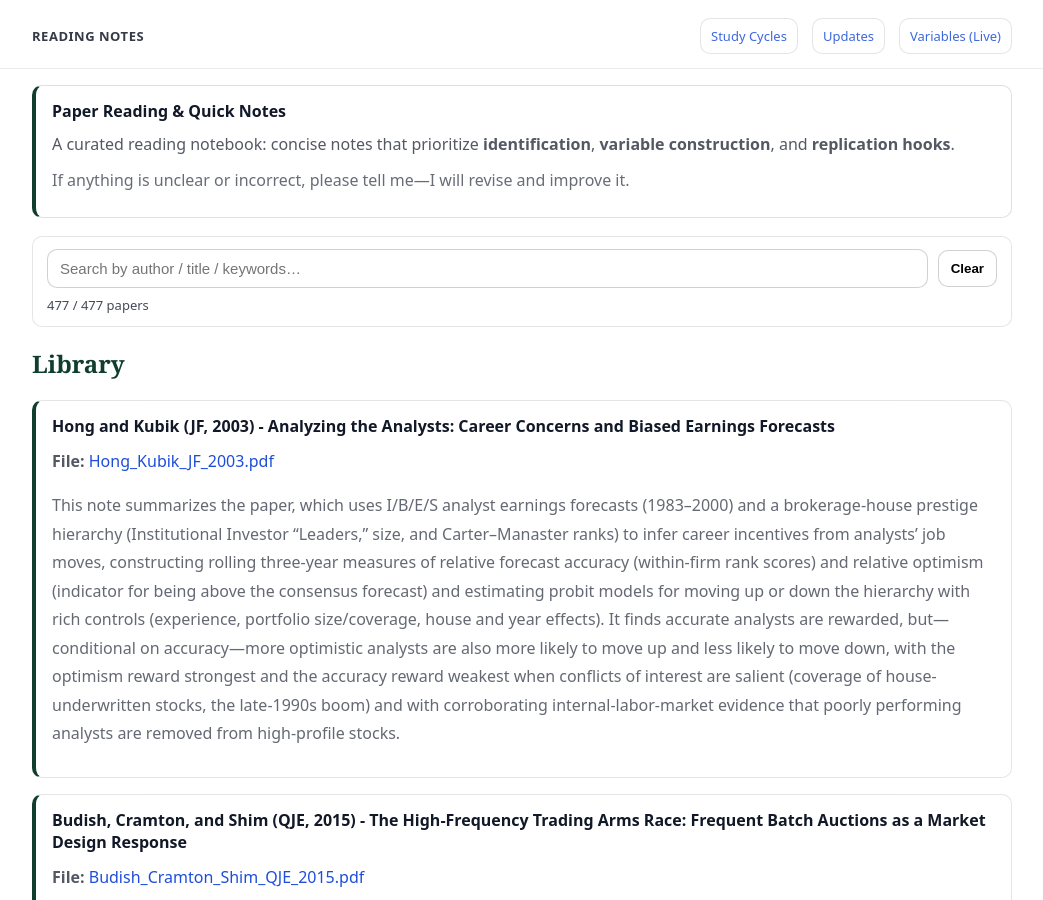
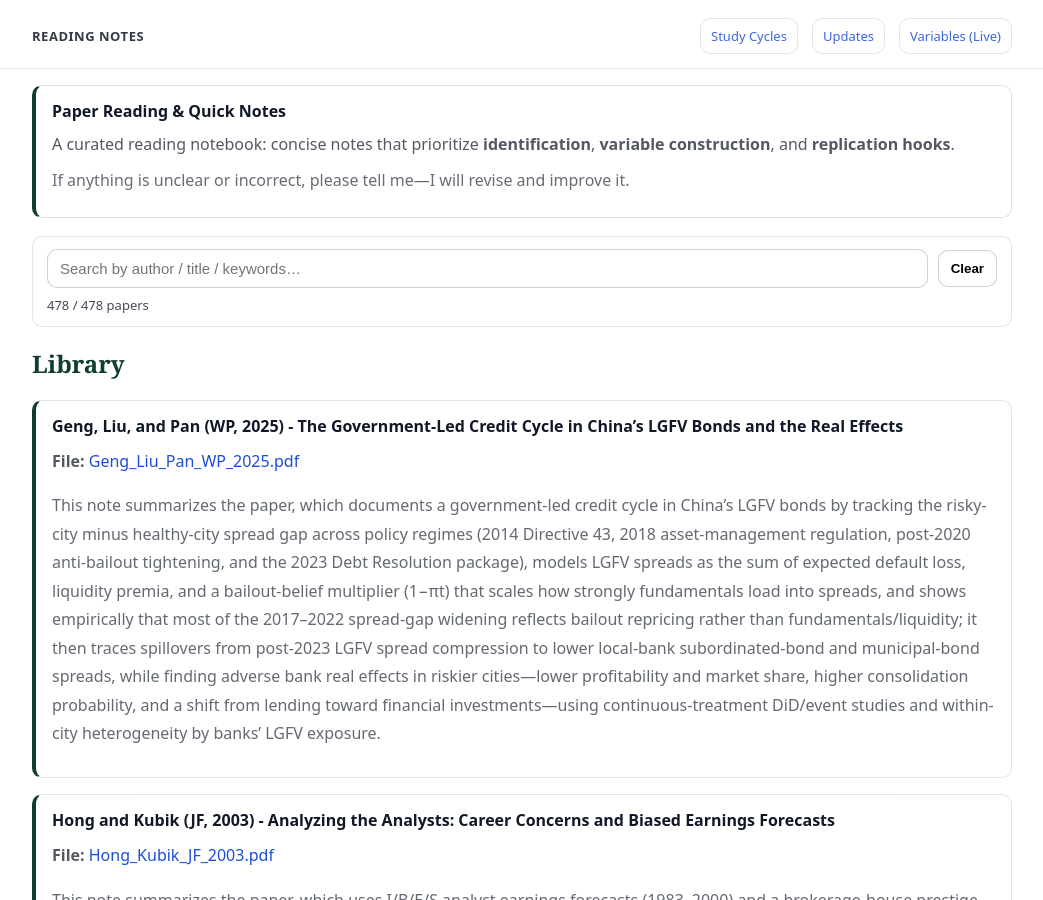
Before and after one commit to yaxinzn/study-archive, a Jekyll site: the page built from reading/index.md, in a window 1280 px wide and 900 px high. Shown: the whole window, without its empty margins (118-1161 px from the left). Built offline with Jekyll 4.4.1, drawn with Linux system fonts in a browser that asks for light colours.

Commit message:
Reading: add/update Geng_Liu_Pan_WP_2025.pdf

```diff
--- a/_data/reading.yml
+++ b/_data/reading.yml
@@ -1,3 +1,7 @@
+- title: "Geng, Liu, and Pan (WP, 2025) - The Government-Led Credit Cycle in China’s LGFV Bonds and the Real Effects"
+  file: "Geng_Liu_Pan_WP_2025.pdf"
+  desc: "This note summarizes the paper, which documents a government-led credit cycle in China’s LGFV bonds by tracking the risky-city minus healthy-city spread gap across policy regimes (2014 Directive 43, 2018 asset-management regulation, post-2020 anti-bailout tightening, and the 2023 Debt Resolution package), models LGFV spreads as the sum of expected default loss, liquidity premia, and a bailout-belief multiplier (1−πt) that scales how strongly fundamentals load into spreads, and shows empirically that most of the 2017–2022 spread-gap widening reflects bailout repricing rather than fundamentals/liquidity; it then traces spillovers from post-2023 LGFV spread compression to lower local-bank subordinated-bond and municipal-bond spreads, while finding adverse bank real effects in riskier cities—lower profitability and market share, higher consolidation probability, and a shift from lending toward financial investments—using continuous-treatment DiD/event studies and within-city heterogeneity by banks’ LGFV exposure."
+
 - title: "Hong and Kubik (JF, 2003) - Analyzing the Analysts: Career Concerns and Biased Earnings Forecasts"
   file: "Hong_Kubik_JF_2003.pdf"
   desc: "This note summarizes the paper, which uses I/B/E/S analyst earnings forecasts (1983–2000) and a brokerage-house prestige hierarchy (Institutional Investor “Leaders,” size, and Carter–Manaster ranks) to infer career incentives from analysts’ job moves, constructing rolling three-year measures of relative forecast accuracy (within-firm rank scores) and relative optimism (indicator for being above the consensus forecast) and estimating probit models for moving up or down the hierarchy with rich controls (experience, portfolio size/coverage, house and year effects). It finds accurate analysts are rewarded, but—conditional on accuracy—more optimistic analysts are also more likely to move up and less likely to move down, with the optimism reward strongest and the accuracy reward weakest when conflicts of interest are salient (coverage of house-underwritten stocks, the late-1990s boom) and with corroborating internal-labor-market evidence that poorly performing analysts are removed from high-profile stocks."
```
Also changed, not shown: 1 other file.
